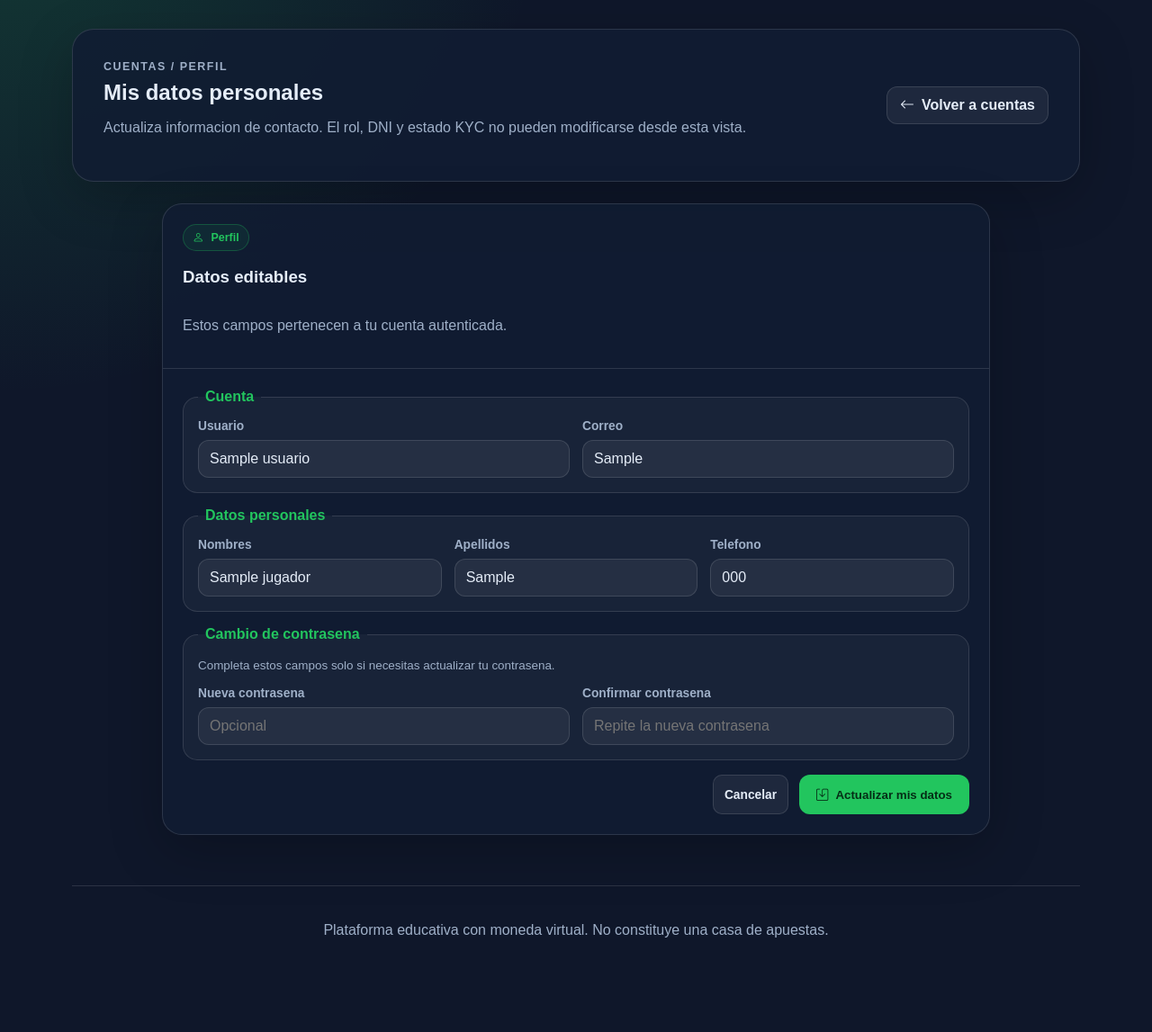
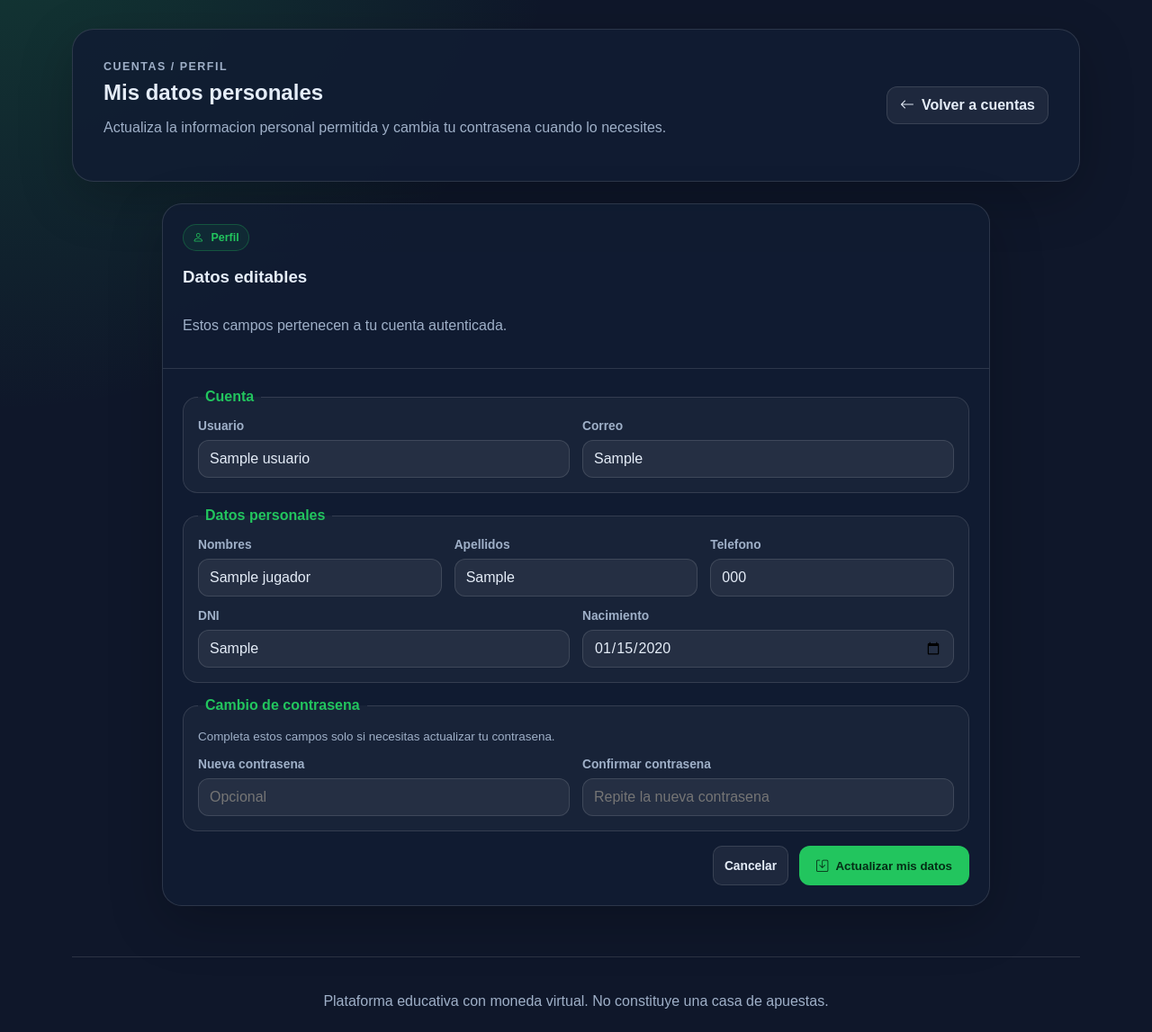
Before and after one commit to JeanJairo06/FairBet, a Django app: page /cuentas/perfil/ in a window 1280 px wide. Shown: the part 174-1321 px from the top of the page at 90% size. Before the commit the page ends 1216 px from the top, so only its background shows below. Run offline with Django 5.2, Linux system fonts and the light colour scheme; a user stored in the database is signed in; tables that the repository leaves empty hold one stand-in row (values such as "Sample post"); parts of the project's set-up code (start-up, migrations or seed data) failed here and were passed over.

Commit message:
feat: Inplementacion de Nuevos campos y asignacion de Roles

```diff
--- a/cuentas/forms.py
+++ b/cuentas/forms.py
@@ -47,7 +47,8 @@ class UsuarioRegistroForm(UserCreationForm):
     dni = forms.CharField(max_length=8, required=False)
     fecha_nacimiento = forms.DateField(
         required=False,
-        widget=forms.DateInput(attrs={'type': 'date'}),
+        input_formats=['%Y-%m-%d'],
+        widget=forms.DateInput(format='%Y-%m-%d', attrs={'type': 'date'}),
     )
     telefono = forms.CharField(max_length=30, required=False)
 
@@ -161,11 +162,11 @@ class CuentaAdminUpdateForm(forms.Form):
     email = forms.EmailField()
     nombres = forms.CharField(max_length=150, required=False)
     apellidos = forms.CharField(max_length=150, required=False)
-    rol = forms.ChoiceField(choices=())
     dni = forms.CharField(max_length=8, required=False)
     fecha_nacimiento = forms.DateField(
         required=False,
-        widget=forms.DateInput(attrs={'type': 'date'}),
+        input_formats=['%Y-%m-%d'],
+        widget=forms.DateInput(format='%Y-%m-%d', attrs={'type': 'date'}),
     )
     telefono = forms.CharField(max_length=30, required=False)
     is_active = forms.BooleanField(required=False)
@@ -187,9 +188,6 @@ class CuentaAdminUpdateForm(forms.Form):
         self.current_user = current_user
         self.target_user = target_user
         super().__init__(*args, **kwargs)
-        self.fields['rol'].choices = get_admin_assignable_roles(current_user)
-        if self._is_protected_admin() or self._is_admin_role_protected():
-            self.fields['rol'].disabled = True
         if current_user and not current_user.is_superuser:
             self.fields['is_staff'].widget.attrs['disabled'] = 'disabled'
             self.fields['is_superuser'].widget.attrs['disabled'] = 'disabled'
@@ -217,14 +215,6 @@ class CuentaAdminUpdateForm(forms.Form):
             self.current_user
             and self.current_user.is_superuser
             and not self._is_protected_admin()
-        )
-
-    def _is_admin_role_protected(self):
-        return bool(
-            self.current_user
-            and self.target_user
-            and self.target_user.rol == RolUsuario.ADMIN
-            and not self.current_user.is_superuser
         )
 
     def clean_username(self):
@@ -258,24 +248,16 @@ class CuentaAdminUpdateForm(forms.Form):
             raise forms.ValidationError('Ya existe un perfil registrado con este DNI.')
         return dni
 
-    def clean_rol(self):
-        rol = self.cleaned_data['rol']
-        if rol not in dict(get_admin_assignable_roles(self.current_user)):
-            raise forms.ValidationError('No tienes permisos para asignar ese rol.')
-        return rol
-
     def clean(self):
         cleaned_data = super().clean()
         if not self.target_user:
             return cleaned_data
 
         if self._is_protected_admin():
-            cleaned_data['rol'] = self.target_user.rol
             cleaned_data['is_active'] = self.target_user.is_active
             cleaned_data['is_staff'] = self.target_user.is_staff
             cleaned_data['is_superuser'] = self.target_user.is_superuser
         elif self.target_user.rol == RolUsuario.ADMIN and not self._can_manage_admin_permissions():
-            cleaned_data['rol'] = self.target_user.rol
             cleaned_data['is_active'] = self.target_user.is_active
             cleaned_data['is_staff'] = self.target_user.is_staff
             cleaned_data['is_superuser'] = self.target_user.is_superuser
@@ -287,12 +269,25 @@ class CuentaAdminUpdateForm(forms.Form):
             cleaned_data['is_staff'] = self.target_user.is_staff
             cleaned_data['is_superuser'] = self.target_user.is_superuser
 
-        if cleaned_data.get('rol') != RolUsuario.ADMIN:
+        if self.target_user.rol != RolUsuario.ADMIN:
             cleaned_data['is_staff'] = False
             cleaned_data['is_superuser'] = False
 
         if self.target_user.pk == self.current_user.pk and not cleaned_data.get('is_superuser'):
             cleaned_data['is_superuser'] = self.target_user.is_superuser
+
+        password1 = cleaned_data.get('password1')
+        password2 = cleaned_data.get('password2')
+        if password1 or password2:
+            if self.target_user.pk != self.current_user.pk:
+                self.add_error('password1', 'Solo puedes cambiar la contrasena de tu propia cuenta.')
+            elif password1 != password2:
+                self.add_error('password2', 'Las contrasenas no coinciden.')
+            else:
+                try:
+                    validate_password(password1, self.target_user)
+                except DjangoValidationError as exc:
+                    self.add_error('password1', exc)
 
         perfil = getattr(self.target_user, 'perfil_jugador', None)
         if perfil:
@@ -311,17 +306,6 @@ class CuentaAdminUpdateForm(forms.Form):
                 if not kyc_result.is_valid:
                     raise forms.ValidationError(kyc_result.message)
 
-        password1 = cleaned_data.get('password1')
-        password2 = cleaned_data.get('password2')
-        if password1 or password2:
-            if password1 != password2:
-                self.add_error('password2', 'Las contrasenas no coinciden.')
-            elif password1:
-                try:
-                    validate_password(password1, self.target_user)
-                except DjangoValidationError as exc:
-                    self.add_error('password1', exc)
-
         return cleaned_data
 
     def apply(self):
@@ -331,7 +315,6 @@ class CuentaAdminUpdateForm(forms.Form):
             'email',
             'first_name',
             'last_name',
-            'rol',
             'is_active',
             'is_staff',
             'is_superuser',
@@ -340,12 +323,10 @@ class CuentaAdminUpdateForm(forms.Form):
         user.email = self.cleaned_data['email']
         user.first_name = self.cleaned_data.get('nombres', '')
         user.last_name = self.cleaned_data.get('apellidos', '')
-        user.rol = self.cleaned_data['rol']
         user.is_active = self.cleaned_data['is_active']
         user.is_staff = self.cleaned_data['is_staff']
         user.is_superuser = self.cleaned_data['is_superuser']
-
-        if self.cleaned_data.get('password1'):
+        if user.pk == self.current_user.pk and self.cleaned_data.get('password1'):
             user.set_password(self.cleaned_data['password1'])
             update_fields.append('password')
 
@@ -386,6 +367,12 @@ class CuentaSelfUpdateForm(forms.Form):
     email = forms.EmailField()
     nombres = forms.CharField(max_length=150, required=False)
     apellidos = forms.CharField(max_length=150, required=False)
+    dni = forms.CharField(max_length=8, required=False)
+    fecha_nacimiento = forms.DateField(
+        required=False,
+        input_formats=['%Y-%m-%d'],
+        widget=forms.DateInput(format='%Y-%m-%d', attrs={'type': 'date'}),
+    )
     telefono = forms.CharField(max_length=30, required=False)
     password1 = forms.CharField(
         label='Nueva contrasena',
@@ -402,6 +389,7 @@ class CuentaSelfUpdateForm(forms.Form):
         self.user = user
         super().__init__(*args, **kwargs)
         _decorate_fields(self.fields)
+        self.fields['fecha_nacimiento'].widget.attrs['max'] = get_adult_date_limit().isoformat()
         self.fields['password1'].widget.attrs.setdefault('placeholder', 'Opcional')
         self.fields['password2'].widget.attrs.setdefault('placeholder', 'Repite la nueva contrasena')
 
@@ -423,8 +411,38 @@ class CuentaSelfUpdateForm(forms.Form):
             raise forms.ValidationError('Ya existe un usuario con este correo.')
         return email
 
+    def clean_dni(self):
+        dni = self.cleaned_data.get('dni', '').strip()
+        if not dni:
+            return dni
+
+        qs = PerfilJugador.objects.filter(dni=dni)
+        perfil = getattr(self.user, 'perfil_jugador', None)
+        if perfil:
+            qs = qs.exclude(pk=perfil.pk)
+        if qs.exists():
+            raise forms.ValidationError('Ya existe un perfil registrado con este DNI.')
+        return dni
+
     def clean(self):
         cleaned_data = super().clean()
+        perfil = getattr(self.user, 'perfil_jugador', None)
+        if perfil:
+            if not cleaned_data.get('dni'):
+                self.add_error('dni', 'El DNI es obligatorio para jugadores.')
+            if not cleaned_data.get('fecha_nacimiento'):
+                self.add_error(
+                    'fecha_nacimiento',
+                    'La fecha de nacimiento es obligatoria para jugadores.',
+                )
+            if cleaned_data.get('dni') and cleaned_data.get('fecha_nacimiento'):
+                kyc_result = resolve_kyc_status(
+                    cleaned_data['dni'],
+                    cleaned_data['fecha_nacimiento'],
+                )
+                if not kyc_result.is_valid:
+                    raise forms.ValidationError(kyc_result.message)
+
         password1 = cleaned_data.get('password1')
         password2 = cleaned_data.get('password2')
         if password1 or password2:
@@ -456,8 +474,19 @@ class CuentaSelfUpdateForm(forms.Form):
         if perfil:
             perfil.nombres = self.cleaned_data.get('nombres', '')
             perfil.apellidos = self.cleaned_data.get('apellidos', '')
+            perfil.dni = self.cleaned_data['dni']
+            perfil.fecha_nacimiento = self.cleaned_data['fecha_nacimiento']
             perfil.telefono = self.cleaned_data.get('telefono', '')
-            perfil.save(update_fields=['nombres', 'apellidos', 'telefono', 'updated_at'])
+            perfil.save(
+                update_fields=[
+                    'nombres',
+                    'apellidos',
+                    'dni',
+                    'fecha_nacimiento',
+                    'telefono',
+                    'updated_at',
+                ]
+            )
 
         return user
 
--- a/cuentas/views.py
+++ b/cuentas/views.py
@@ -12,7 +12,6 @@ from cuentas.forms import (
     CuentaSelfUpdateForm,
     CuentaSearchForm,
     UsuarioRegistroForm,
-    get_admin_assignable_roles,
 )
 from cuentas.models import Usuario
 
@@ -50,8 +49,9 @@ class CuentasView(LoginRequiredMixin, TemplateView):
                 'usuarios': self._get_usuarios(search_form),
                 'can_admin_accounts': self.can_admin_accounts,
                 'self_profile': getattr(self.request.user, 'perfil_jugador', None),
+                'self_user': self.request.user,
                 'self_can_edit': self.request.user.is_authenticated,
-                'stats': self._build_stats(),
+                'stats': self._build_stats() if self.can_admin_accounts else None,
             }
         )
         return context
@@ -163,7 +163,6 @@ class EditarCuentaView(AdminAccountRequiredMixin, TemplateView):
             {
                 'usuario': usuario,
                 'form': kwargs.get('form') or self._build_form(usuario),
-                'assignable_roles': get_admin_assignable_roles(self.request.user),
                 'estados_kyc': EstadoCuentaJugador.choices,
                 'is_protected_admin': self._is_protected_admin(usuario),
             }
@@ -181,7 +180,7 @@ class EditarCuentaView(AdminAccountRequiredMixin, TemplateView):
         if form.is_valid():
             form.apply()
             if usuario.pk == request.user.pk and form.cleaned_data.get('password1'):
-                update_session_auth_hash(request, usuario)
+                update_session_auth_hash(request, request.user)
             messages.success(request, f'Cuenta {usuario.username} actualizada correctamente.')
             return redirect('cuentas:cuentas')
 
@@ -208,9 +207,10 @@ class EditarCuentaView(AdminAccountRequiredMixin, TemplateView):
                 'nombres': perfil.nombres if perfil else usuario.first_name,
                 'apellidos': perfil.apellidos if perfil else usuario.last_name,
                 'dni': perfil.dni if perfil else '',
-                'fecha_nacimiento': perfil.fecha_nacimiento if perfil else '',
+                'fecha_nacimiento': perfil.fecha_nacimiento.isoformat()
+                if perfil and perfil.fecha_nacimiento
+                else '',
                 'telefono': perfil.telefono if perfil else '',
-                'rol': usuario.rol,
                 'is_active': usuario.is_active,
                 'is_staff': usuario.is_staff,
                 'is_superuser': usuario.is_superuser,
@@ -238,6 +238,10 @@ class PerfilJugadorView(LoginRequiredMixin, TemplateView):
                 'email': self.request.user.email,
                 'nombres': perfil.nombres if perfil else self.request.user.first_name,
                 'apellidos': perfil.apellidos if perfil else self.request.user.last_name,
+                'dni': perfil.dni if perfil else '',
+                'fecha_nacimiento': perfil.fecha_nacimiento.isoformat()
+                if perfil and perfil.fecha_nacimiento
+                else '',
                 'telefono': perfil.telefono if perfil else '',
             },
         )
--- a/templates/cuentas/perfil_jugador.html
+++ b/templates/cuentas/perfil_jugador.html
@@ -13,7 +13,7 @@
         <div>
             <p class="eyebrow">Cuentas / Perfil</p>
             <h2>Mis datos personales</h2>
-            <p>Actualiza informacion de contacto. El rol, DNI y estado KYC no pueden modificarse desde esta vista.</p>
+            <p>Actualiza la informacion personal permitida y cambia tu contrasena cuando lo necesites.</p>
         </div>
         <a href="{% url 'cuentas:cuentas' %}" class="accounts-back">
             <i class="bi bi-arrow-left"></i>
@@ -50,6 +50,12 @@
                     {% include 'cuentas/partials/form_field.html' with field=form.apellidos label='Apellidos' %}
                     {% include 'cuentas/partials/form_field.html' with field=form.telefono label='Telefono' %}
                 </div>
+                {% if perfil %}
+                    <div class="account-form__split">
+                        {% include 'cuentas/partials/form_field.html' with field=form.dni label='DNI' %}
+                        {% include 'cuentas/partials/form_field.html' with field=form.fecha_nacimiento label='Nacimiento' %}
+                    </div>
+                {% endif %}
             </fieldset>
 
             <fieldset class="account-form__section">
```
Also changed, not shown: static/css/cuentas.css (+39 -0 lines), templates/cuentas/cuentas.html (+23 -3 lines), templates/cuentas/editar_cuenta.html (+10 -4 lines).
